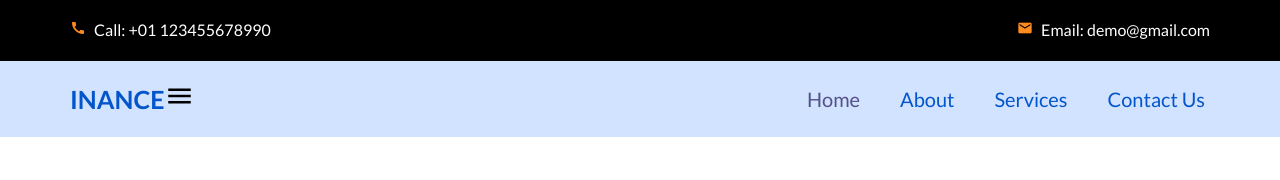
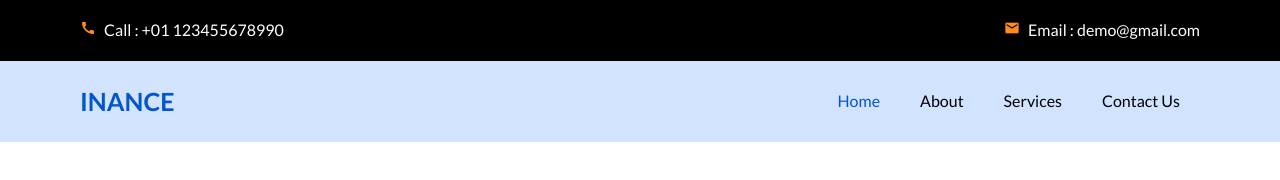
Before and after one commit to imadeddine-belarbi/inance, a plain HTML site: page index.html in a window 1280 px wide. Drawn offline with Linux system fonts and the light colour scheme.

Commit message:
update header styling

```diff
--- a/index.html
+++ b/index.html
@@ -18,13 +18,13 @@
             <p>
               <a href="#">
                 <i class="material-icons">call</i>
-                <span>Call: +01 123455678990</span>
+                <span>Call : +01 123455678990</span>
               </a>
             </p>
             <p>
               <a href="#">
                   <i class="material-icons">mail</i>
-                <span>Email: demo@gmail.com</span>
+                  <span>Email : demo@gmail.com</span>
               </a>
             </p>
           </div>
@@ -39,12 +39,14 @@
               <i class="material-icons">menu</i>
               <i class="material-icons">close</i>
             </label>
+            <nav>
               <ul>
                 <li><a href="#" class="active">Home</a></li>
                 <li><a href="#about">About</a></li>
                 <li><a href="#services">Services</a></li>
                 <li><a href="#contact-us">Contact Us</a></li>
               </ul>
+            </nav>
           </div>
         </div>
     </header>
--- a/style.scss
+++ b/style.scss
@@ -38,8 +38,8 @@ a {
 }
 
 .container {
-  padding-left: 15px;
-  padding-right: 15px;
+  padding-left: 25px;
+  padding-right: 25px;
   margin-left: auto;
   margin-right: auto;
 
@@ -108,24 +108,12 @@ a {
     background: var(--black);
 
     .container {
+      justify-content: space-between;
 
       p {
-        width: 50%;
-        align-items: center;
-
-        &:last-child {
-          @media (min-width:$m-break-point) {
-            display: flex;
-            justify-content: end;
-          }
-        }
-
         a {
           color: var(--white);
-        }
-
-        &:first-child a {
-          padding-right: 10px;
+          display: block;
         }
 
         i {
@@ -139,6 +127,24 @@ a {
 
   &__bottom {
     background-color: var(--light-blue);
+
+    #trigger {
+      display: none;
+
+      &:checked+.container label {
+        i:first-child {
+          display: none;
+        }
+
+        i:last-child {
+          display: block;
+        }
+
+        &+nav {
+          display: block;
+        }
+      }
+    }
 
     .container {
       justify-content: space-between;
@@ -158,6 +164,11 @@ a {
 
       label {
         cursor: pointer;
+        display: flex;
+
+        @media (min-width:$m-break-point) {
+          display: none;
+        }
 
         i {
           font-size: 30px;
@@ -168,61 +179,40 @@ a {
         }
       }
 
-      ul {
+      nav {
         width: 100%;
         display: none;
-        flex-direction: column;
-        justify-content: center;
-        align-items: center;
-        list-style: none;
+
         margin-top: 20px;
 
         @media (min-width:$m-break-point) {
-          display: flex;
-          flex-direction: row;
-          justify-content: end;
-          margin: 0;
+          display: block;
+          margin-top: 0;
         }
 
-        a {
-          display: block;
-          padding: 5px 5px;
-          color: var(--main-color);
-          font-size: 20px;
+        ul {
+          text-align: center;
+          list-style: none;
+          margin-top: 20px;
 
           @media (min-width:$m-break-point) {
-            margin-left: 30px;
+            display: flex;
+            flex-direction: row;
+            justify-content: end;
+            margin-top: 0;
           }
 
-          &.active {
-            color: var(--purple);
+          a {
+            display: block;
+            padding: 10px 20px;
+            color: var(--black);
+            // font-size: 16px;
+
+            &.active,
+            &:hover {
+              color: var(--main-color);
+            }
           }
-        }
-
-        li:last-child a {
-          margin-bottom: 20px;
-
-          @media (min-width:$m-break-point) {
-            margin-bottom: 0;
-          }
-        }
-      }
-    }
-
-    #trigger {
-      display: none;
-
-      &:checked+.container label {
-        i:first-child {
-          display: none;
-        }
-
-        i:last-child {
-          display: block;
-        }
-
-        &+ul {
-          display: flex;
         }
       }
     }
```
Also changed, not shown: style.css, 1 other file. Lines whose indentation alone changed are shown as unchanged.
